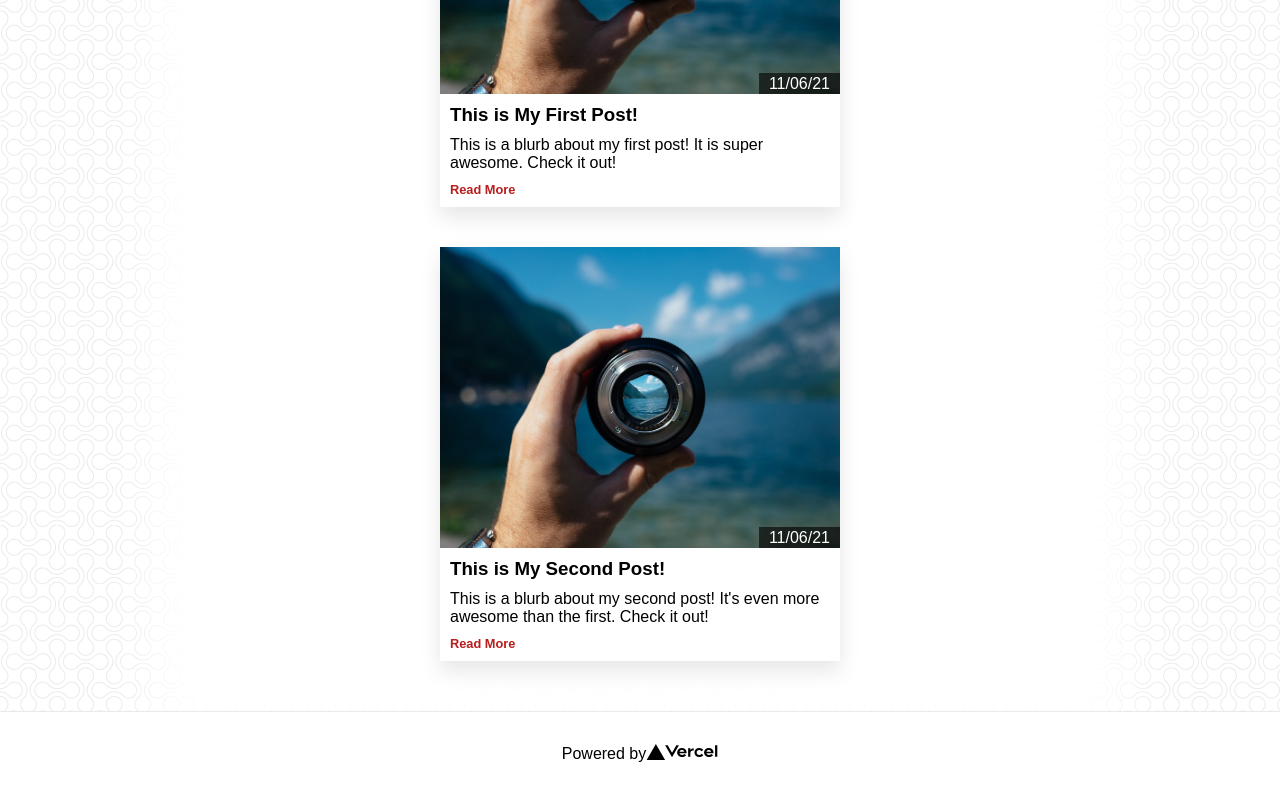
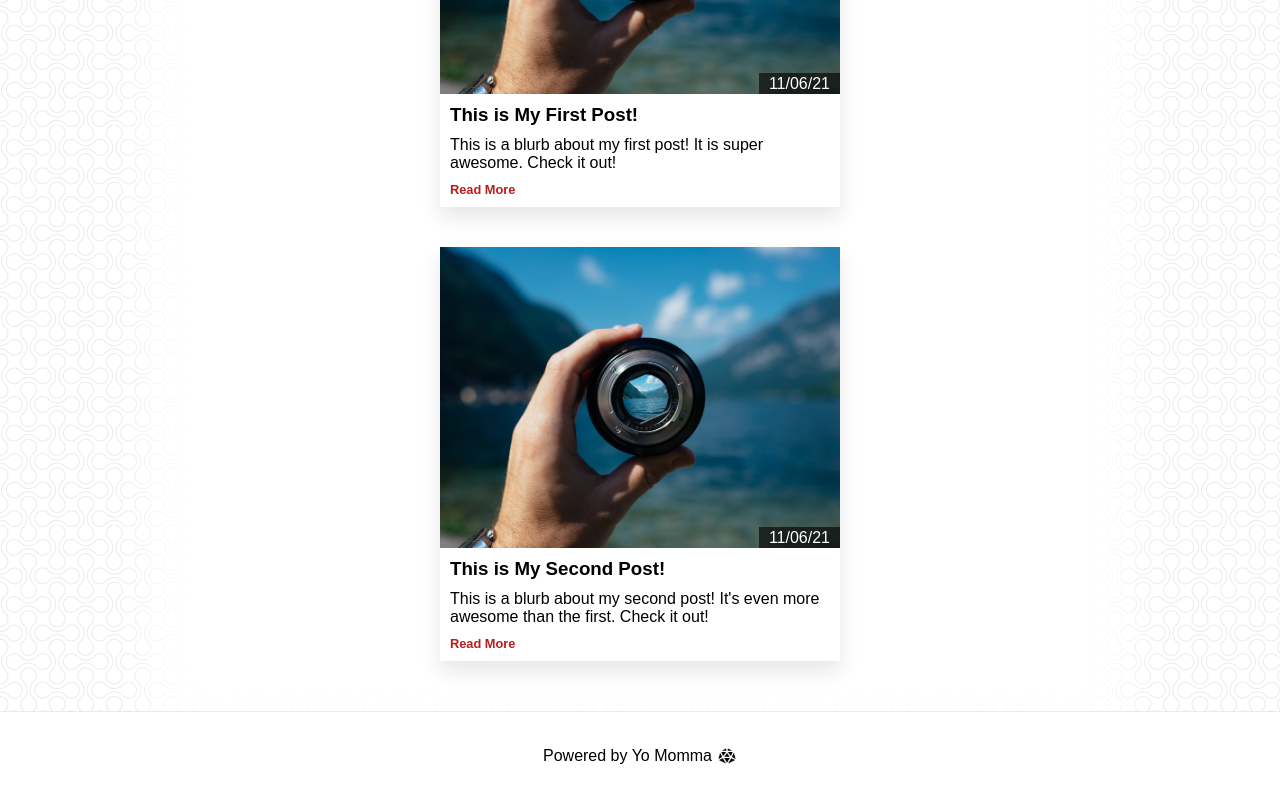
Before and after one commit to brandonfryer/portfolio, a Next.js app: page / in a window 1280 px wide. Shown: the part 345-1145 px from the top of the page. Built offline with nearby package versions, Linux system fonts and the light colour scheme; a web font is replaced by a local one.

Commit message:
update footer

```diff
--- a/components/Footer.js
+++ b/components/Footer.js
@@ -1,19 +1,18 @@
 import Image from "next/image";
+import Link from "next/link"
 import styles from "../styles/Footer.module.css"
 
 const Footer = () => {
     return (
         <footer className={styles.footer}>
-            <a
-            href="https://vercel.com?utm_source=create-next-app&utm_medium=default-template&utm_campaign=create-next-app"
-            target="_blank"
-            rel="noopener noreferrer"
-            >
-            Powered by{' '}
-            <span className={styles.logo}>
-                <Image src="/vercel.svg" alt="Vercel Logo" width={72} height={16} />
+            <Link href="/">
+            <a>
+            Powered by Yo Momma{' '}
+            <span className={styles.icon}>
+                <Image  src="/icosahedron.png" width={20} height={20} />
             </span>
             </a>
+            </Link>
         </footer>
      );
 }
--- a/pages/index.js
+++ b/pages/index.js
@@ -9,7 +9,7 @@ export default function Home() {
       <Head>
         <title>BMF - Portfolio</title>
         <meta name="This is a description!" content="Generated by yo momma" />
-        <link rel="icon" href="/favicon.ico" />
+        <link rel="icon" href="/icosahedron.png" />
       </Head>
       <div className={styles.postSection}>
           <h2>Posts</h2>
--- a/styles/Footer.module.css
+++ b/styles/Footer.module.css
@@ -13,3 +13,8 @@
     align-items: center;
     flex-grow: 1;
 }
+
+.icon {
+    padding-left: 5px;
+    transform: translateY(2px);
+}
```
Also changed, not shown: public/icosahedron.png (added).
